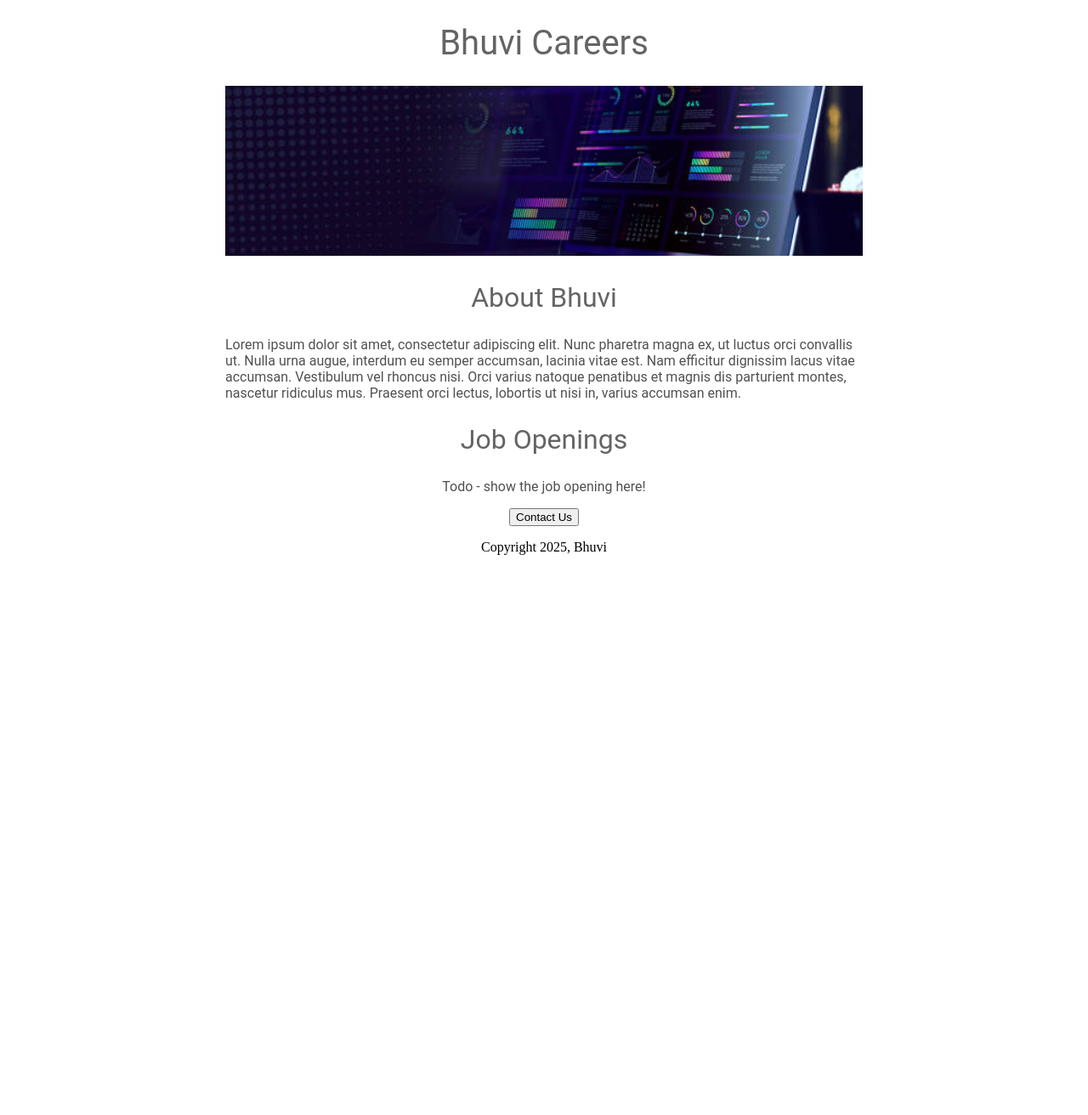
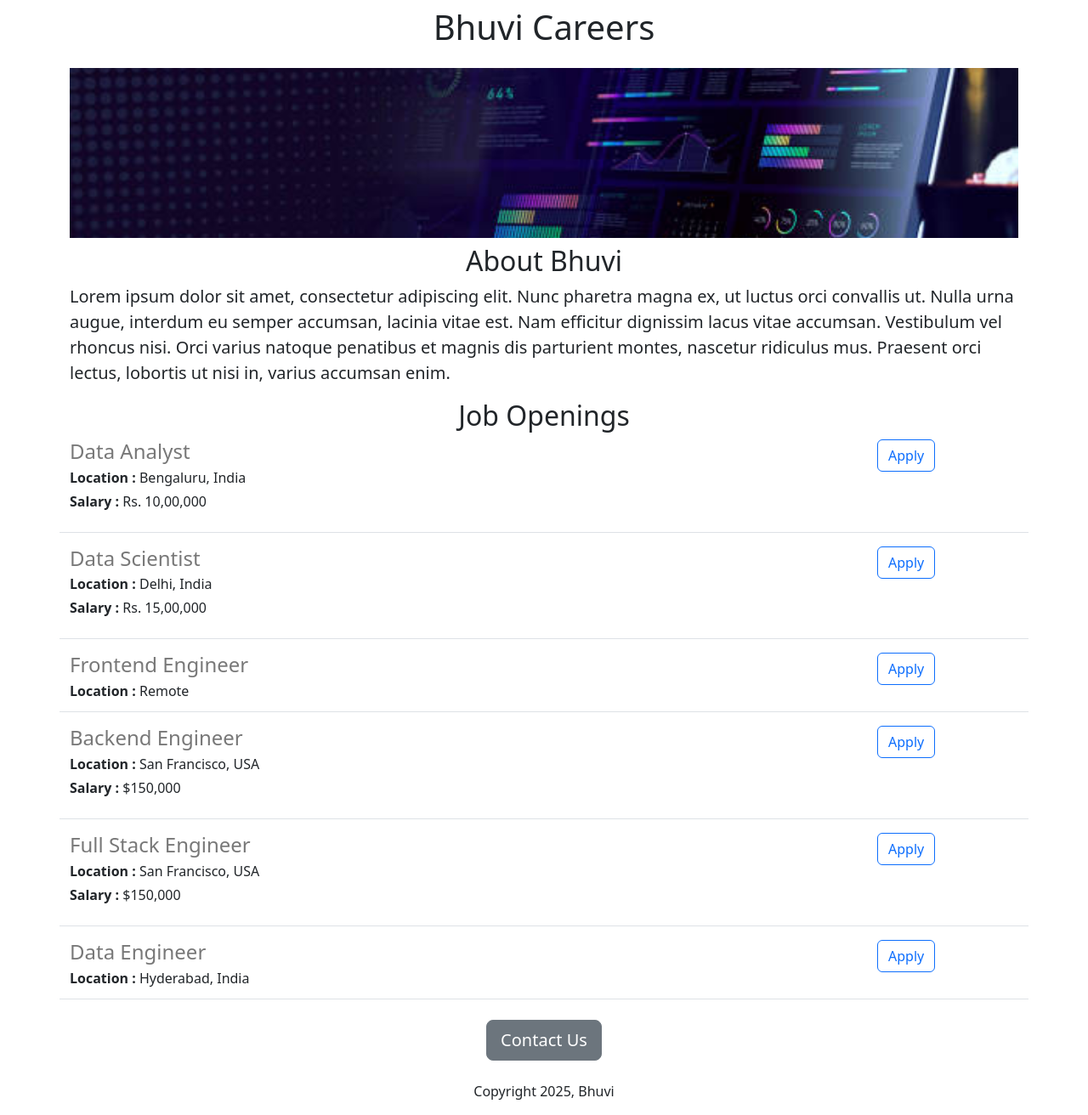
Before and after one commit to bhuvi723/webdev-flask-app, a Flask app: page / in a window 1280 px wide. Shown: the whole page at 85% size. Before the commit the page ends 653 px from the top, so only its background shows below. Run offline with Flask 3, Linux system fonts and the light colour scheme.

Commit message:
improved styling

```diff
--- a/app.py
+++ b/app.py
@@ -1,10 +1,51 @@
-from flask import Flask, render_template
+from flask import Flask, render_template, jsonify
 
 app = Flask(__name__)
 
+JOBS = [
+  {
+    "id" : 1,
+    "title" : "Data Analyst",
+    "location" : "Bengaluru, India",
+    "salary" : "Rs. 10,00,000"
+  },
+  {
+    "id" : 2,
+    "title" : "Data Scientist",
+    "location" : "Delhi, India",
+    "salary" : "Rs. 15,00,000"
+  },
+  {
+    "id" : 3,
+    "title" : "Frontend Engineer",
+    "location" : "Remote"
+  },
+  {
+    "id" : 4,
+    "title" : "Backend Engineer",
+    "location" : "San Francisco, USA",
+    "salary" : "$150,000"
+  },
+  {
+    "id" : 5,
+    "title" : "Full Stack Engineer",
+    "location" : "San Francisco, USA",
+    "salary" : "$150,000"
+  },
+  {
+    "id" : 6,
+    "title" : "Data Engineer",
+    "location" : "Hyderabad, India"
+  }
+]
+
 @app.route("/")
 def hello():
-  return render_template("home.html")
+  return render_template("home.html", jobs = JOBS, company_name = "Bhuvi")
+
+@app.route("/api/jobs")
+def list_jobs():
+  return jsonify(JOBS)
 
 if __name__ == "__main__":
   app.run(host="0.0.0.0", debug = True)
--- a/templates/home.html
+++ b/templates/home.html
@@ -1,56 +1,48 @@
 <!DOCTYPE html>
 <html lang="en">
 <head>
+
+  <meta charset="utf-8">
+  <meta name="viewport" content="width=device-width, initial-scale=1">
   <title>Bhuvi Careers</title>
+
   <style>
-    h1{
-      font-size : 40px;
-      font-family : Roboto;
-      font-weight : normal;
-      text-align : center;
-      color : rgb(100,100,100);
-    }
-
     #banner{
+      height : 200px;
       width : 100%;
-      height : 200px;
-      object-fit : cover;
-    }
-
-    h2{
-      font-family : Roboto;
-      font-size : 32px;
-      font-weight : normal;
-      text-align : center;
-      color : rgb(100,100,100)
-    }
-
-    .bodytext{
-      font-family : Roboto;
-      color : rgb(80,80,80);
-    }
-
-    .container{
-      max-width : 750px;
-      margin : 0 auto 0 auto;
+      object-fit: cover;
     }
   </style>
+
+  <link href="https://cdn.jsdelivr.net/npm/bootstrap@5.3.3/dist/css/bootstrap.min.css" rel="stylesheet" integrity="sha384-QWTKZyjpPEjISv5WaRU9OFeRpok6YctnYmDr5pNlyT2bRjXh0JMhjY6hW+ALEwIH" crossorigin="anonymous">
 </head>
+
 <body>
   <div class="container">
-    <h1>Bhuvi Careers</h1>
+    <h1 class="text-center mt-2 mb-4"">{{ company_name }} Careers</h1>
 
-    <img id="banner" src='https://e4f51df0-8f48-49a7-bc1e-9cf7486c7874-00-g4ralca5hq6v.spock.replit.dev/static/banner.jpg'>
+    <img class="img-fluid" id="banner" src='https://e4f51df0-8f48-49a7-bc1e-9cf7486c7874-00-g4ralca5hq6v.spock.replit.dev/static/banner.jpg'>
 
-    <h2>About Bhuvi</h2>
+    <h2 class="text-center mt-2">About Bhuvi</h2>
 
-      <p class="bodytext">Lorem ipsum dolor sit amet, consectetur adipiscing elit. Nunc pharetra magna ex, ut luctus orci convallis ut. Nulla urna augue, interdum eu semper accumsan, lacinia vitae est. Nam efficitur dignissim lacus vitae accumsan. Vestibulum vel rhoncus nisi. Orci varius natoque penatibus et magnis dis parturient montes, nascetur ridiculus mus. Praesent orci lectus, lobortis ut nisi in, varius accumsan enim.</p>
+      <p class="lead">Lorem ipsum dolor sit amet, consectetur adipiscing elit. Nunc pharetra magna ex, ut luctus orci convallis ut. Nulla urna augue, interdum eu semper accumsan, lacinia vitae est. Nam efficitur dignissim lacus vitae accumsan. Vestibulum vel rhoncus nisi. Orci varius natoque penatibus et magnis dis parturient montes, nascetur ridiculus mus. Praesent orci lectus, lobortis ut nisi in, varius accumsan enim.</p>
 
-    <div style="text-align:center;">
-      <h2>Job Openings</h2>
-      <p class="bodytext">Todo - show the job opening here!</p>
-      <button>Contact Us</button>
-      <p>Copyright 2025, Bhuvi</p>
+    <div>
+      <h2 class="text-center">Job Openings</h2>
+
+      <div>
+        <div>
+          {% for job in jobs %}
+            {% include 'jobitem.html' %}
+          {% endfor %}
+        </div>
+      </div>
+
+      <div class="text-center">
+        <button class="btn btn-secondary btn-lg mt-2">Contact Us</button>
+      </div>
+
+      <p class="text-center mt-4 mb-3">Copyright 2025, Bhuvi</p>
     </div>
   </div>
 </body>
--- /dev/null
+++ b/templates/jobitem.html
@@ -0,0 +1,23 @@
+<div style="margin-bottom : 16px; padding-bottom : 8px;" class="border-bottom row">
+
+  <div class="col-10">
+    <h4 style="color: rgb(120,120,120); font-weight : normal; margin-bottom : 4px;">
+      {{ job['title'] }}
+    </h4>
+
+    <div>
+      <p style="margin-bottom : 4px;"><b>Location :</b> {{ job['location'] }}</p>
+    </div>
+
+    {% if 'salary' in job %}
+      <div>
+        <p><b>Salary :</b> {{ job['salary'] }}</p>
+      </div>
+    {% endif %}
+  </div>
+
+  <div class="col-2">
+    <button type="button" class="btn btn-outline-primary">Apply</button>
+  </div>
+
+</div>
```
